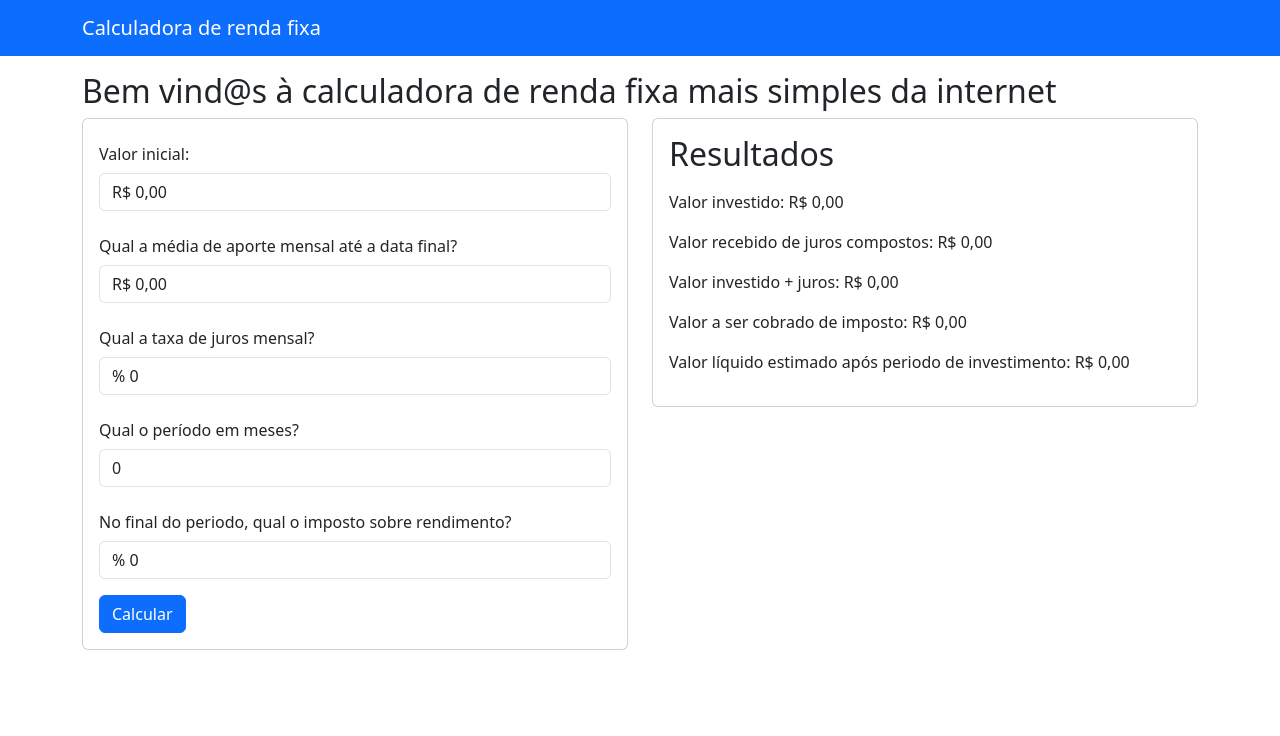
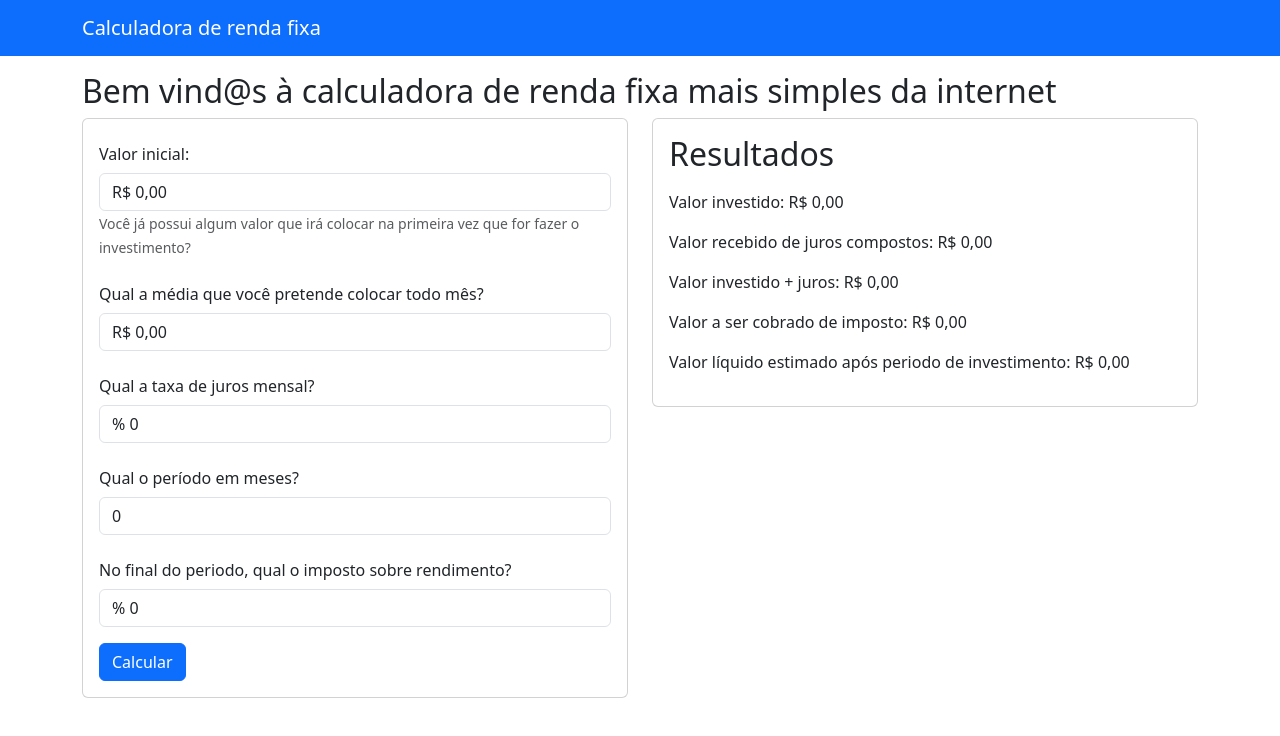
Before and after one commit to arthurmoro/calculadora-renda-fixa, a React (Create React App) app: page / in a window 1280 px wide. Shown: the top 736 px of the page. Built offline with nearby package versions, Linux system fonts and the light colour scheme.

Commit message:
ajuste nas variaveis variaveis de juros

```diff
--- a/src/components/Form/CurrencyInput.tsx
+++ b/src/components/Form/CurrencyInput.tsx
@@ -15,6 +15,7 @@ interface Props {
   style?: CSSProperties;
   value: number;
   prefix?: string;
+  "aria-describedby"?: string;
 }
 
 const VALID_FIRST = /^[1-9]{1}$/;
@@ -30,6 +31,7 @@ const CurrencyInput: FC<Props> = ({
   value,
   display = "currency",
   prefix = "",
+  "aria-describedby": ariaDescribedBy = "",
 }) => {
   const valueAbsTrunc = Math.trunc(Math.abs(value));
   if (
@@ -66,9 +68,7 @@ const CurrencyInput: FC<Props> = ({
     },
     [max, onValueChange, value]
   );
-  const handleChange = useCallback(() => {
-    // DUMMY TO AVOID REACT WARNING
-  }, []);
+
   const valueDisplay =
     prefix +
     (value / 100).toLocaleString("pt-BR", {
@@ -84,6 +84,7 @@ const CurrencyInput: FC<Props> = ({
       onKeyDown={handleKeyDown}
       style={style}
       value={valueDisplay}
+      aria-describedby={ariaDescribedBy}
     />
   );
 };
--- a/src/domain/entities/calculator/Calculator.ts
+++ b/src/domain/entities/calculator/Calculator.ts
@@ -50,7 +50,7 @@ export class Calculator {
       totalAmountWithInterests: totalAmountWithInterests,
       totalAmountWithInterestsAndTaxes:
         totalAmountWithInterests - taxRateTotalAmount,
-      interestTotalAmount: interestTotalAmount - taxRateTotalAmount,
+      interestTotalAmount: interestTotalAmount,
       taxRateTotalAmount,
       months,
     };
--- a/src/pages/Calculator/Form.tsx
+++ b/src/pages/Calculator/Form.tsx
@@ -1,4 +1,4 @@
-import { ReactNode, SyntheticEvent, useCallback, useState } from "react";
+import { SyntheticEvent, useCallback, useState } from "react";
 import { CalculatorInputs } from ".";
 import { Button, Card, Form } from "react-bootstrap";
 import CurrencyInput, {
@@ -42,17 +42,24 @@ export function CalculatorForm(props: CalculatorFormProps) {
     <Card body>
       <Form onSubmit={calcular}>
         <Form.Group className="mb-3">
-          <Form.Label column>Valor inicial:</Form.Label>
+          <Form.Label column htmlFor="aporte_inicial">
+            Valor inicial:
+          </Form.Label>
           <CurrencyInput
             name="aporte_inicial"
             max={10000000000000}
             value={inputs.aporte_inicial}
             onValueChange={handleValueChange}
+            aria-describedby="aporte_inicial"
           />
+          <Form.Text id="aporte_inicial" muted>
+            Você já possui algum valor que irá colocar na primeira vez que for
+            fazer o investimento?
+          </Form.Text>
         </Form.Group>
         <Form.Group className="mb-3">
           <Form.Label column>
-            Qual a média de aporte mensal até a data final?
+            Qual a média que você pretende colocar todo mês?
           </Form.Label>
           <CurrencyInput
             name="aporte_mensal"
--- a/src/pages/Calculator/index.tsx
+++ b/src/pages/Calculator/index.tsx
@@ -67,7 +67,7 @@ export function Calculator() {
       valor_total_investido: resutlado.totalAmount,
       valor_total_juros: resutlado.interestTotalAmount,
       valor_total_imposto: resutlado.taxRateTotalAmount,
-      valor_total_sem_imposto: resutlado.totalAmountWithInterestsAndTaxes,
+      valor_total_sem_imposto: resutlado.totalAmountWithInterests,
       valor_total_liquido: resutlado.totalAmountWithInterestsAndTaxes,
     });
   }
```
